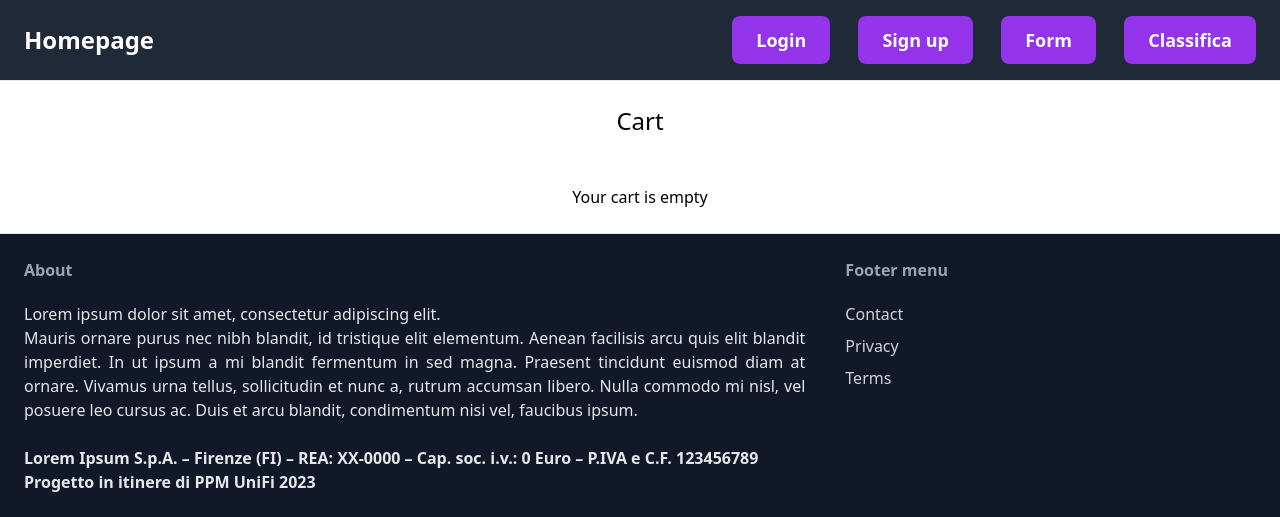
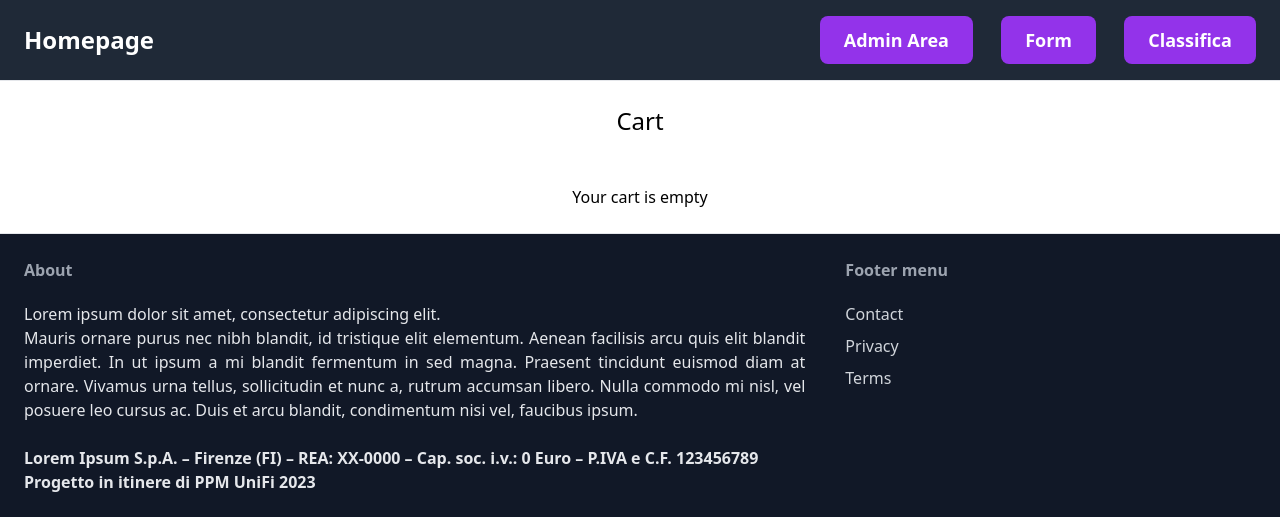
Before and after one commit to ippo1997/PPM-2023-django, a Django app: page /cart/ in a window 1280 px wide. Shown: the top 517 px of the page. Run offline with Django 4.2, Linux system fonts and the light colour scheme; some libraries are stand-ins or nearby versions.

Commit message:
django area

```diff
--- a/ecommerce/core/templates/core/base.html
+++ b/ecommerce/core/templates/core/base.html
@@ -23,13 +23,13 @@
                     {% if '127.0.0.1' in request.META.HTTP_HOST %}
                         <a href="http://127.0.0.1:8000/admin" class="px-6 py-3 text-lg text-white bg-red-600 hover:bg-red-700 rounded-lg font-semibold">Admin area</a>
                     {% else %}
-                        <a href="https://ppm-2023-django-production.up.railway.app/admin/" class="px-6 py-3 text-lg text-white bg-red-600 hover:bg-red-700 rounded-lg font-semibold">Admin area</a>
+                        <a href="https://ppm-2023-django-production-b2dd.up.railway.app/admin/" class="px-6 py-3 text-lg text-white bg-red-600 hover:bg-red-700 rounded-lg font-semibold">Django area</a>
                     {% endif %}
                 {% endif %}
                 <a href="{% url 'core:logout' %}" class="px-6 py-3 text-lg text-white bg-purple-600 hover:bg-blue-700 rounded-lg font-semibold">Log out</a>
             {% else  %}
-               <a href="{% url 'core:login' %}" class="px-6 py-3 text-lg text-white bg-purple-600 hover:bg-blue-700 rounded-lg font-semibold">Login</a>
-                <a href="{% url 'core:signup' %}" class="px-6 py-3 text-lg text-white bg-purple-600 hover:bg-blue-700 rounded-lg font-semibold">Sign up</a>
+               <a href="{% url 'core:login' %}" class="px-6 py-3 text-lg text-white bg-purple-600 hover:bg-blue-700 rounded-lg font-semibold">Admin Area</a>
+               <!-- <a href="{% url 'core:signup' %}" class="px-6 py-3 text-lg text-white bg-purple-600 hover:bg-blue-700 rounded-lg font-semibold">Sign up</a> -->
              <a href="{% url 'core:fantamatrimonio' %}" class="px-6 py-3 text-lg text-white bg-purple-600 hover:bg-blue-700 rounded-lg font-semibold">Form</a>
              <a href="{% url 'core:classifica' %}" class="px-6 py-3 text-lg text-white bg-purple-600 hover:bg-blue-700 rounded-lg font-semibold">Classifica</a>
             {% endif %}
```
Also changed, not shown: ecommerce/core/migrations/0007_remove_squadra_punti_squadraazione.py (added).
